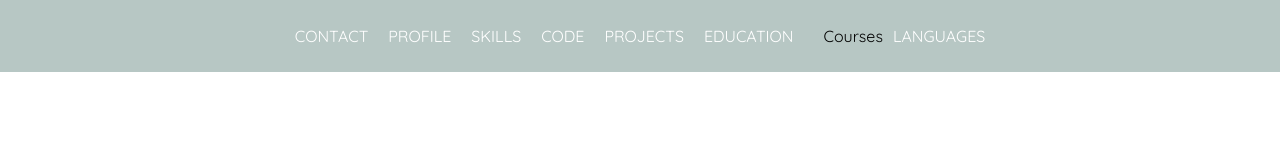
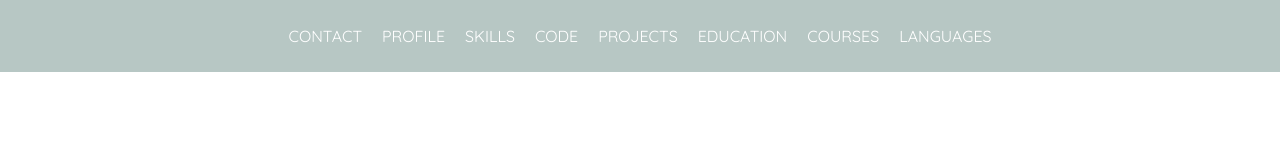
Before and after one commit to gobacktosleep/rsschool-cv, a plain HTML site: page index.html in a window 1280 px wide. Drawn offline with Linux system fonts and the light colour scheme.

Commit message:
fix: navigation link

```diff
--- a/index.html
+++ b/index.html
@@ -20,7 +20,7 @@
                     <li class="nav-item"><a href="#code" class="nav-link">Code</a></li>
                     <li class="nav-item"><a href="#projects" class="nav-link">Projects</a></li>
                     <li class="nav-item"><a href="#education" class="nav-link">Education</a></li>
-                    <li class="nav-item"><a href="#courses" class="nav-link"></a>Courses</li>
+                    <li class="nav-item"><a href="#courses" class="nav-link">Courses</a></li>
                     <li class="nav-item"><a href="#languages" class="nav-link">Languages</a></li>
                 </ul>
             </nav>
```
